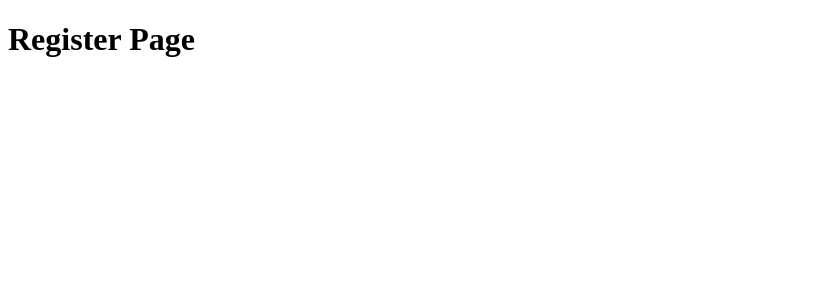
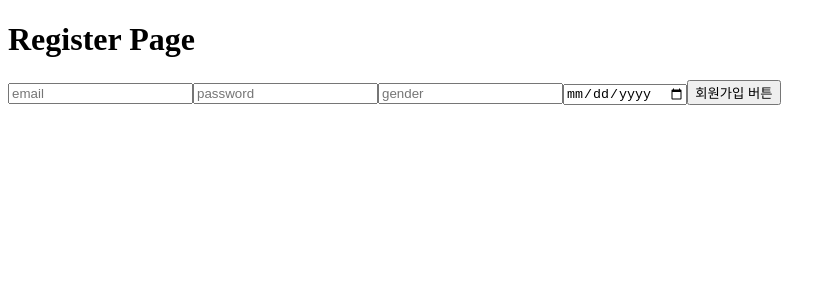
Before and after one commit to hye-yeong95/bebe-diary, a React (Vite) app: page /register in a window 1280 px wide. Shown: the top 300 px of the page, without its empty margins (0-836 px from the left). Built offline with nearby package versions, Linux system fonts and the light colour scheme.

Commit message:
register

```diff
--- a/src/pages/Login.jsx
+++ b/src/pages/Login.jsx
@@ -8,7 +8,6 @@ export default function Login() {
 
     const handleSubmit = async (e) => {
         e.preventDefault();
-
         try {
             const result = await axios.post('https://api.mybebe.net/api/auth/login',{
                 email,
@@ -18,14 +17,12 @@ export default function Login() {
                 localStorage.setItem('token', result.data.token)
                 navigate('/')
             }
-            console.log(result)
         } catch (error) {
             if(error.response.status === 422) {
                 setPassword('')
             }
         }
     }
-
 
     const [email, setEmail] = useState('');
     const [password, setPassword] = useState('');
@@ -42,6 +39,5 @@ export default function Login() {
                 <button>Login 버튼</button>
              </form>
         </div>
-
     );
 }
--- a/src/pages/Register.jsx
+++ b/src/pages/Register.jsx
@@ -1,7 +1,50 @@
-import React from 'react';
+import axios from 'axios';
+import React, { useState } from 'react';
+import { useNavigate } from 'react-router-dom';
 
 export default function Register() {
+
+    const navigate = useNavigate();
+
+    const handleSubmit = async (e) => {
+        e.preventDefault();
+       try {
+            const result = await axios.post('https://api.mybebe.net/api/auth/join',{
+                email,
+                password,
+                gender,
+                birth_date: birth,
+            });
+            if(result.status === 200){
+                navigate('/');
+            }
+       } catch (error) {
+            if(error.response.status === 422){
+                alert('회원가입 오류입니다.')
+            }
+       }
+    }
+
+    const [email, setEmail] = useState('');
+    const [password, setPassword] = useState('');
+    const [gender, setGender] = useState('');
+    const [birth, setBirth] = useState('');
+
+    const handleChangeEmail = (e) => setEmail(e.target.value);
+    const handleChangePassword = (e) => setPassword(e.target.value);
+    const handleChangeGender = (e) => setGender(e.target.value);
+    const handleChangeBirth = (e) => setBirth(e.target.value);
+
     return (
-       <h1>Register Page</h1>
+       <div>
+        <h1>Register Page</h1>
+        <form onSubmit={handleSubmit}>
+           <input type='email' placeholder='email' onChange={handleChangeEmail} />
+           <input type='password' placeholder='password' onChange={handleChangePassword} />
+           <input type='text' placeholder='gender' onChange={handleChangeGender} />
+           <input type='date' placeholder='생년월일' onChange={handleChangeBirth} />
+           <button>회원가입 버튼</button>
+        </form>
+       </div>
     );
 }
```
